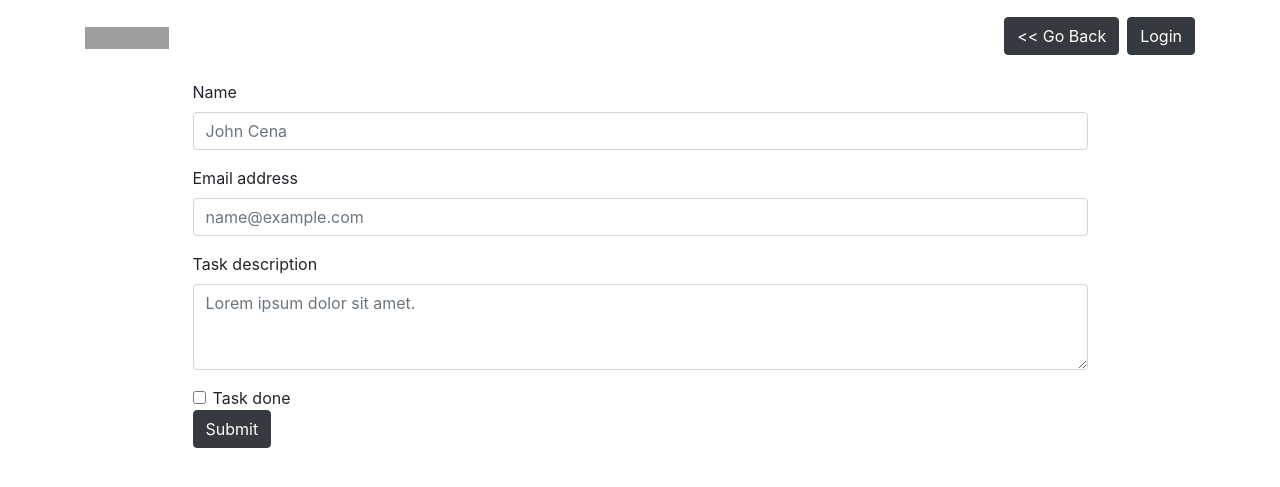
After one commit to lemfaer/beejee, a PHP site: template views/task.twig in a window 1280 px wide. The commit adds this page. Shown: the top 487 px of the page. Run offline with PHP 8.4, Linux system fonts and the light colour scheme; the template is opened without the code that fills it, so the values that code supplies are empty; some libraries are stand-ins or nearby versions; grey boxes are pictures that could not be loaded.

Commit message:
create new task

```diff
--- a/db/users.sql
+++ b/db/users.sql
@@ -1,8 +1,8 @@
 CREATE TABLE users (
     id       INTEGER      NOT NULL AUTO_INCREMENT PRIMARY KEY,
     name     VARCHAR(255) NOT NULL,
-    email    VARCHAR(255) NOT NULL,
-    login    VARCHAR(255) NULL DEFAULT NULL,
+    email    VARCHAR(255) NOT NULL UNIQUE,
+    login    VARCHAR(255) NULL UNIQUE DEFAULT NULL,
     password VARCHAR(255) NULL DEFAULT NULL,
     created  TIMESTAMP    NOT NULL DEFAULT now(),
     updated  TIMESTAMP    NULL DEFAULT NULL ON UPDATE now()
--- a/etc/routes.php
+++ b/etc/routes.php
@@ -6,6 +6,8 @@ return [
     [ "GET", "~^$~", [ c\TaskController::class, "list" ] ],
     [ "GET", "~^/sort/([\w-]+)$~", [ c\TaskController::class, "list" ] ],
     [ "GET", "~^/sort/([\w-]+)/page/([1-9][0-9]*)$~", [ c\TaskController::class, "list" ] ],
+    [ "GET", "~^/new$~", [ c\TaskController::class, "new" ] ],
+    [ "POST", "~^/new$~", [ c\TaskController::class, "form_submit" ] ],
     [ "GET", "~^/task/(\d+)$~", [ c\TaskController::class, "single" ] ],
     [ "GET", "~^/hello$~", [ c\HelloController::class, "greet" ] ],
 ];
--- a/public/css/style.css
+++ b/public/css/style.css
@@ -11,3 +11,10 @@
     transform: scale(1.5);
     margin: 1px;
 }
+.page-item .page-link {
+    color: #212529;
+}
+.page-item.active .page-link {
+    background-color: #343a40;
+    border-color: #343a40;
+}
--- a/src/Factory/ContainerFactory.php
+++ b/src/Factory/ContainerFactory.php
@@ -3,10 +3,11 @@
 namespace App\Factory;
 
 use PDO;
-use App\Core\{Router, Container};
+use App\Core\{Router, Container, AlertQueue};
 use App\Handler\RequestHandler;
 use App\Controller\{HelloController, TaskController};
 use App\Repository\{UserRepository, TaskRepository};
+use App\Validator\TaskFormValidator;
 use Psr\Container\ContainerInterface;
 use Psr\Http\Message\{ServerRequestInterface, ResponseFactoryInterface, StreamFactoryInterface};
 use Psr\Http\Server\RequestHandlerInterface;
@@ -29,6 +30,8 @@ class ContainerFactory extends Container
     public static function getEntries(): array
     {
         return [
+            AlertQueue::class => new AlertQueue(),
+            TaskFormValidator::class => new TaskFormValidator(),
             ResponseFactoryInterface::class => new ResponseFactory(),
             StreamFactoryInterface::class => new StreamFactory(),
             EmitterInterface::class => new SapiEmitter(),
--- a/src/Factory/ControllerFactory.php
+++ b/src/Factory/ControllerFactory.php
@@ -5,6 +5,7 @@ namespace App\Factory;
 use Exception;
 use App\Core\Controller;
 use App\Core\FactoryInterface;
+use App\Core\AlertQueue;
 use Psr\Container\ContainerInterface as Container;
 use Psr\Http\Message\ServerRequestInterface as Request;
 
@@ -39,6 +40,8 @@ class ControllerFactory implements FactoryInterface
         $class = $this->class;
         $request = $container->get(Request::class);
 
-        return new $class($container, $request);
+        $message = $container->get(AlertQueue::class);
+
+        return new $class($container, $request, $message);
     }
 }
--- a/src/Handler/ExecuteController.php
+++ b/src/Handler/ExecuteController.php
@@ -53,7 +53,7 @@ class ExecuteController implements MiddlewareInterface
         $router = $this->container->get(Router::class);
 
         $server = $request->getServerParams();
-        $uri = rtrim($server["REQUEST_URI"], "/");
+        $uri = rtrim(parse_url($server["REQUEST_URI"], PHP_URL_PATH), "/");
         $method = $server["REQUEST_METHOD"];
 
         [$handler, $args] = $router->dispatch($method, $uri);
--- a/src/Repository/UserRepository.php
+++ b/src/Repository/UserRepository.php
@@ -57,14 +57,14 @@ class UserRepository extends Repository
         /*
          * Create user if not exists
          */
-        $sql = "INSERT IGNORE SET email=?, name=?";
+        $sql = "INSERT IGNORE INTO users SET email=?, name=?";
         $statm = $this->db->prepare($sql);
         $statm->execute([$email, $name]);
 
         /*
          * Select user data from db by user email
          */
-        $sql = "SELECT * FROM user WHERE email = ? LIMIT 1";
+        $sql = "SELECT * FROM users WHERE email = ? LIMIT 1";
         $statm = $this->db->prepare($sql);
         $statm->execute([$email]);
 
--- a/src/Validator/TaskValidator.php
+++ /dev/null
@@ -1,6 +0,0 @@
-<?php
-
-class TaskValidator
-{
-    // ...
-}
--- a/tasks.txt
+++ b/tasks.txt
@@ -9,4 +9,7 @@
 9. pagination
 10. sorting
 11. new task
-12. ...
+12. login
+13. ...
+
+9.7 h so far
--- a/views/base.twig
+++ b/views/base.twig
@@ -2,37 +2,37 @@
 <html>
   <head>
     <meta charset="UTF-8">
-    <title>{% block title %}Welcome!{% endblock %}</title>
+    <title>
+      {% block title %}
+        Welcome!
+      {% endblock %}
+    </title>
     <link rel="stylesheet" href="https://stackpath.bootstrapcdn.com/bootstrap/4.5.0/css/bootstrap.min.css" integrity="sha384-9aIt2nRpC12Uk9gS9baDl411NQApFmC26EwAOH8WgZl5MYYxFfc+NcPb1dKGj7Sk" crossorigin="anonymous">
     <link rel="stylesheet" href="/css/style.css">
     {% block stylesheets %}{% endblock %}
   </head>
   <body>
     {% block body %}
-      <nav class="navbar navbar-expand-lg navbar-light">
+      <nav class="navbar navbar-expand-lg navbar-light mb-2 p-3">
         {% block nav %}
           <div class="container">
             <a class="navbar-brand" href="/">
               <img class="etcodes-normal-logo" src="/logo.jpg" width="84" height="22" alt="Logo">
-              <img class="etcodes-mobile-logo" src="/logo.jpg" width="84" height="22" alt="Logo">
             </a>
-            <button class="navbar-toggler hamburger-menu-btn" type="button" data-toggle="collapse" data-target="#navbarNavDropdown">
-              <span>toggle menu</span>
-            </button>
-            <div class="collapse navbar-collapse" id="navbarNavDropdown">
-              <ul class="navbar-nav ml-auto">
-                  <li class="nav-item">
-                    <a href="" class="nav-link">
-                      Write
+            <ul class="navbar-nav ml-auto">
+                {% block nav_new %}
+                  <li class="nav-item mr-2">
+                    <a href="/new">
+                      <button type="button" class="btn btn-dark">Create Task</button>
                     </a>
                   </li>
+                {% endblock %}
+                {% block nav_auth %}
                   <li class="nav-item capitalized">
-                    <i class="nav-link">
-                      ...
-                    </i>
+                    <button type="button" class="btn btn-dark">Login</button>
                   </li>
-              </ul>
-            </div>
+                {% endblock %}
+            </ul>
           </div>
         {% endblock %}
       </nav>
--- /dev/null
+++ b/views/task.twig
@@ -0,0 +1,63 @@
+{% extends "base.twig" %}
+
+{% block title %}
+  Create New Task
+{% endblock %}
+
+{% block nav_new %}
+  <li class="nav-item mr-2">
+    <a href="/">
+      <button type="button" class="btn btn-dark">&lt;&lt; Go Back</button>
+    </a>
+  </li>
+{% endblock %}
+
+{% block content %}
+<form class="col-10 mx-auto" method="POST">
+  {% if task is defined %}
+    <input type="hidden" name="id" value="{{ task.id }}">
+  {% endif %}
+  <div class="form-group">
+    <label for="form-name">Name</label>
+    <input
+      type="text"
+      class="form-control"
+      id="form-name"
+      placeholder="John Cena"
+      name="name"
+      maxlength="255"
+      required>
+  </div>
+  <div class="form-group">
+    <label for="form-email">Email address</label>
+    <input
+      type="email"
+      class="form-control"
+      id="form-email"
+      placeholder="name@example.com"
+      name="email"
+      maxlength="255"
+      required>
+  </div>
+  <div class="form-group">
+    <label for="form-description">Task description</label>
+    <textarea
+      class="form-control"
+      id="form-description"
+      rows="3"
+      placeholder="Lorem ipsum dolor sit amet."
+      name="description"
+      maxlength="1000"
+      required></textarea>
+  </div>
+  <div class="form-check">
+    <input
+      type="checkbox"
+      class="form-check-input"
+      id="form-executed"
+      name="executed">
+    <label class="form-check-label" for="form-executed">Task done</label>
+  </div>
+  <button type="submit" class="btn btn-dark">Submit</button>
+</form>
+{% endblock %}
```
Also changed, not shown: src/Controller/TaskController.php (+51 -2 lines), src/Core/AlertQueue.php (added, +8 -0 lines), src/Core/Controller.php (+24 -1 lines), src/Repository/TaskRepository.php (+34 -1 lines), src/Validator/TaskFormValidator.php (added, +76 -0 lines), views/main.twig (+7 -3 lines). Lines whose indentation alone changed are shown as unchanged.
